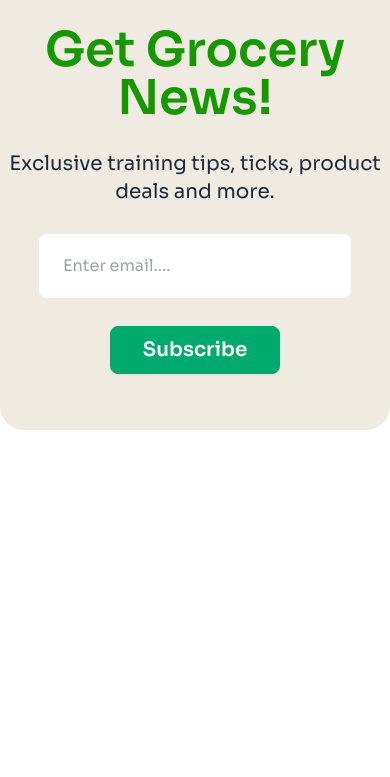
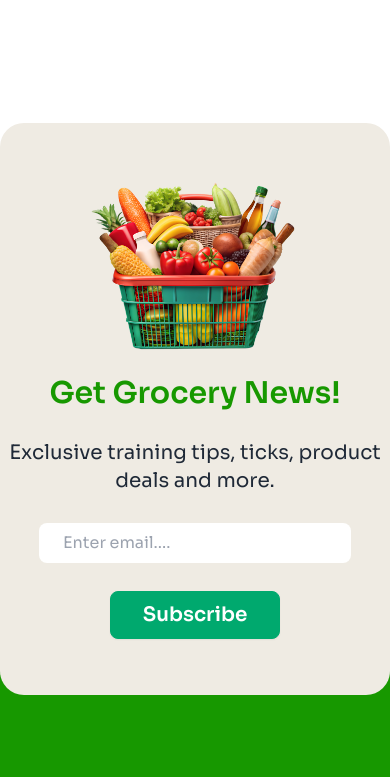
Before and after one commit to ajjiadd/B11A3-Food-Shop-WebDesign, a plain HTML site: page index.html in a window 390 px wide. Shown: the part 5168-5945 px from the top of the page. Before the commit the page ends 5598 px from the top, so only its background shows below. Drawn offline with nearby package versions, Linux system fonts and the light colour scheme.

Commit message:
all complete

```diff
--- a/index.html
+++ b/index.html
@@ -34,6 +34,8 @@
             }
         }
     </script>
+
+
 
     <!-- google font link  -->
     <link rel="preconnect" href="https://fonts.googleapis.com">
@@ -441,17 +443,17 @@
         <!-- one card section  -->
         <div class="container mx-auto">
 
-            <div class="mt-36 py-14 lg:px-48 gap-5 grid grid-cols-1 lg:grid-cols-2 bg-secondary rounded-3xl absolute -top-96">
+            <div class="mt-36 py-14 lg:px-48 gap-5 grid grid-cols-1 lg:grid-cols-2 bg-secondary rounded-3xl lg:absolute relative lg:-top-96 top-60">
                 <!-- image section  -->
                 <div class="">
-                    <img class="mx-auto" src="./c2-assets/vegetable-busket.png" alt="">
+                    <img class="mx-auto max-w-56 lg:max-w-80" src="./c2-assets/vegetable-busket.png" alt="">
                 </div>
                 <!-- content section  -->
                 <div class="my-auto space-y-7 text-center lg:text-start">
-                    <h1 class="text-5xl font-semibold text-accent lg:text-dark">Get Grocery News!</h1>
+                    <h1 class=" text-3xl lg:text-5xl font-semibold text-accent lg:text-dark">Get Grocery News!</h1>
                     <p class="text-xl">Exclusive training tips, ticks, product deals and more.</p>
                     <div class="">
-                        <input class="py-5 px-6 w-4/5 lg:w-3/5 rounded-lg" type="text" placeholder="Enter email....">
+                        <input class="py-2 lg:py-5 px-6 w-4/5 lg:w-3/5 rounded-lg" type="text" placeholder="Enter email....">
                     </div>
                     <button class="btn btn-success text-xl py-2 px-8 text-white" type="submit">Subscribe</button>
                 </div>
@@ -461,7 +463,7 @@
     </section>
 
     <!-- footer section  -->
-    <footer class="bg-accent flex lg:pt-80">
+    <footer class="bg-accent flex pt-72 lg:pt-80">
         <div class="footer text-soft-white p-10 lg:pb-36 container mx-auto items-end">
 
             <aside>
```
